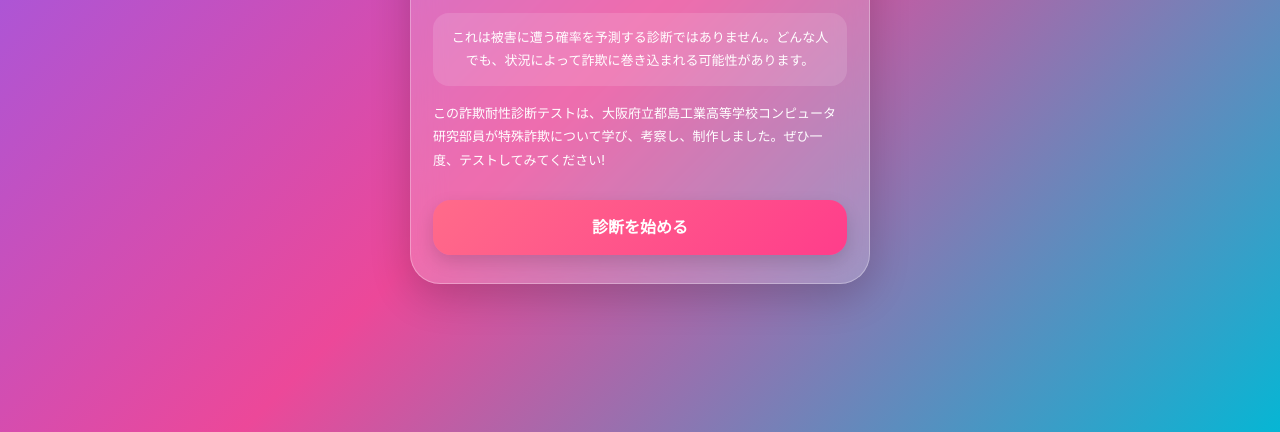
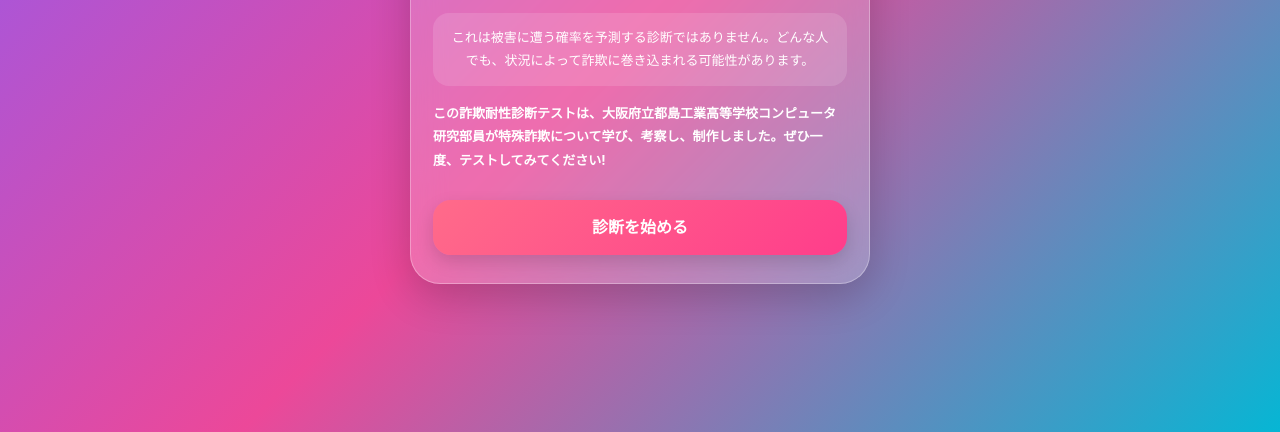
Before and after one commit to FraudPrevention2026/summary, a plain HTML site: page index.html in a window 1280 px wide. Shown: the part 368-800 px from the top of the page. Drawn offline with Linux system fonts and the light colour scheme.

Commit message:
Update index.html

```diff
--- a/index.html
+++ b/index.html
@@ -19,7 +19,7 @@
       <h1 class="intro-title">詐欺耐性<br>診断テスト</h1>
       <p class="intro-copy">9つの質問に答えて、自分の行動傾向と対策のヒントを確認しよう。</p>
       <p class="intro-note">これは被害に遭う確率を予測する診断ではありません。どんな人でも、状況によって詐欺に巻き込まれる可能性があります。</p>
-      <p class="intro-origin">この詐欺耐性診断テストは、大阪府立都島工業高等学校コンピュータ研究部員が特殊詐欺について学び、考察し、制作しました。ぜひ一度、テストしてみてください!</p>
+      <p class="intro-origin"><b>この詐欺耐性診断テストは、大阪府立都島工業高等学校コンピュータ研究部員が特殊詐欺について学び、考察し、制作しました。ぜひ一度、テストしてみてください!</b></p>
       <button class="primary-btn" id="startBtn" type="button">診断を始める</button>
     </section>
   </main>
```
